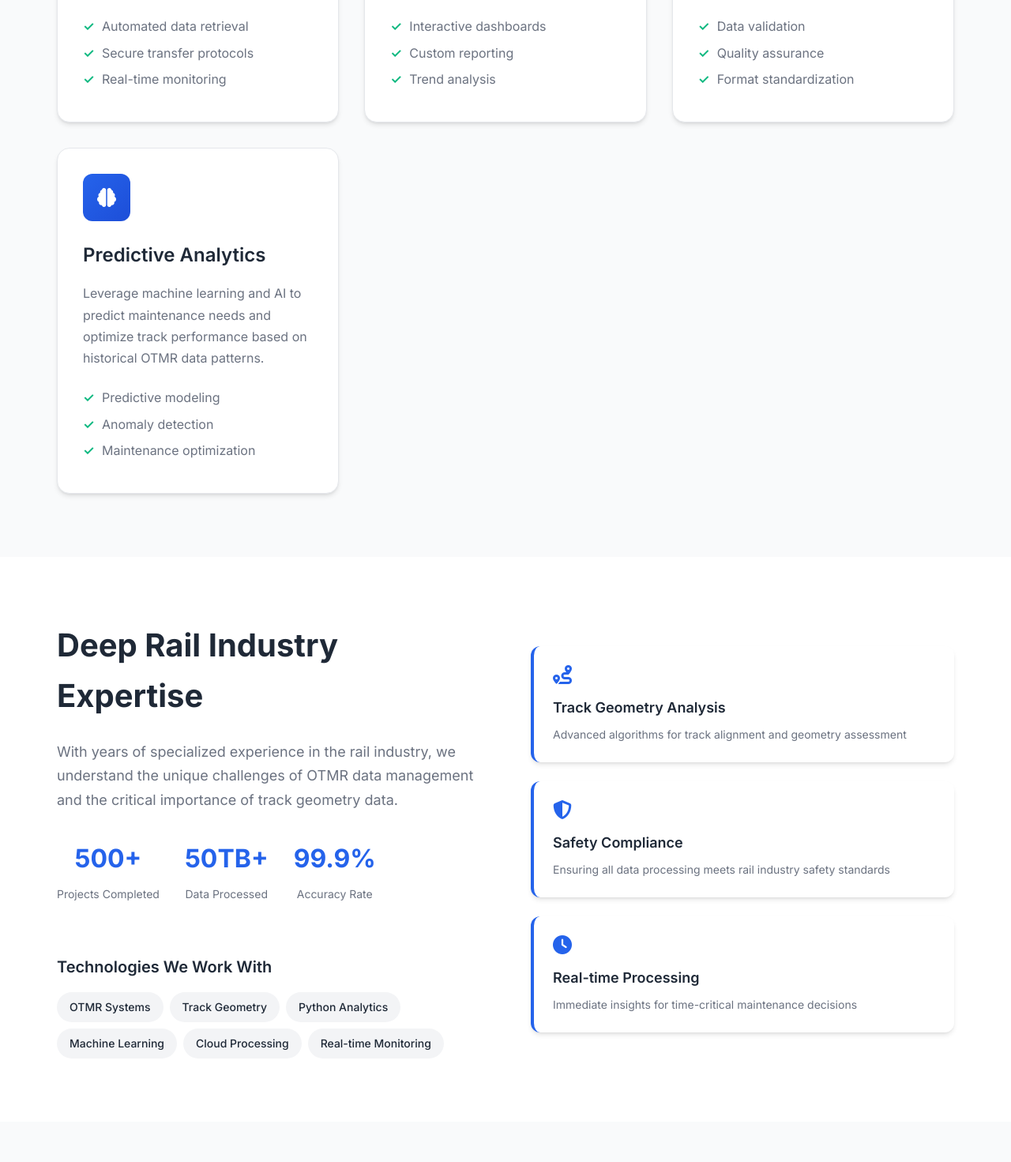
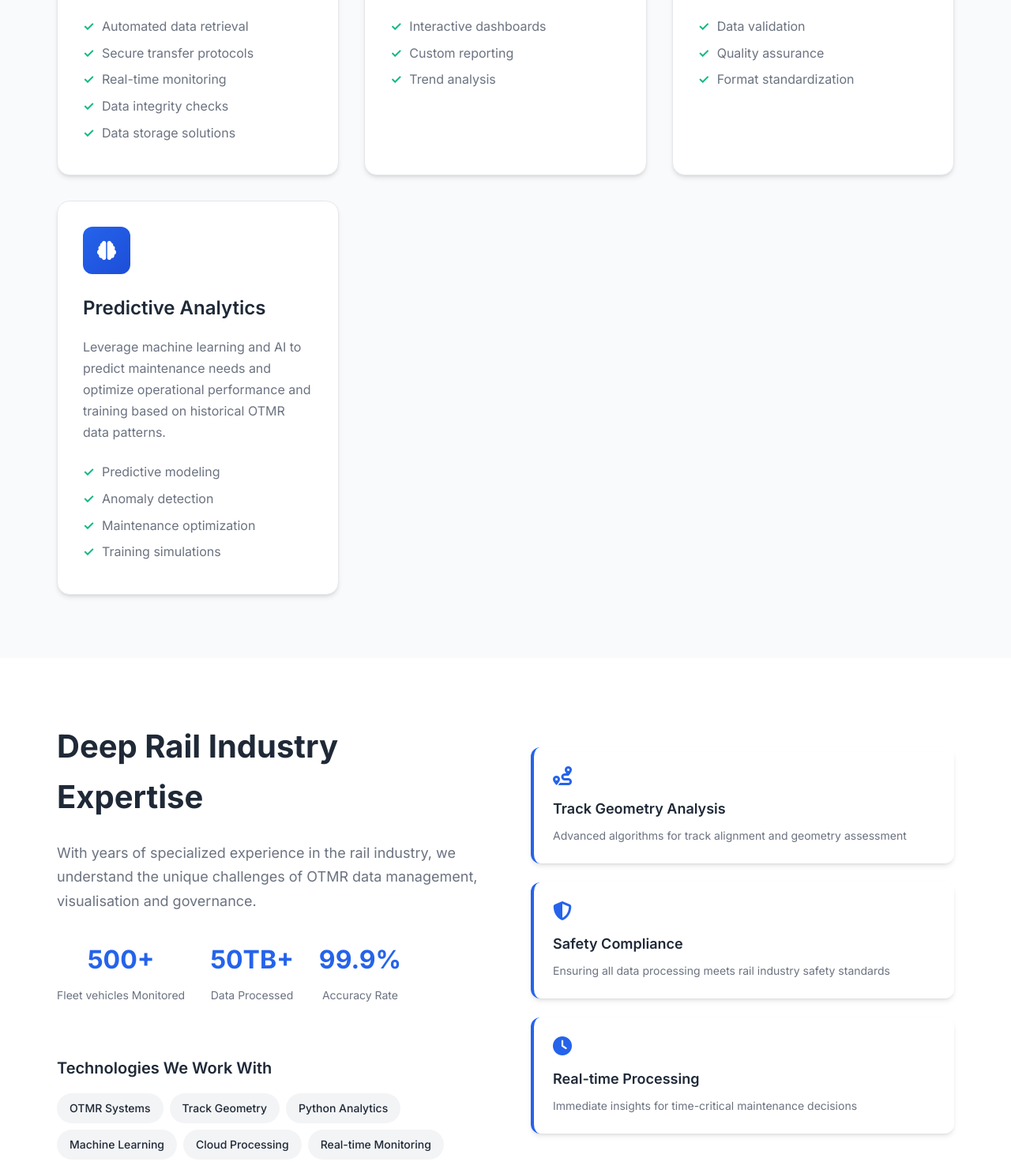
Before and after one commit to tonyroy/ontrack-landing, a plain HTML site: page docs/index.html in a window 1280 px wide. Shown: the part 1371-2842 px from the top of the page at 79% size. Drawn offline with Linux system fonts and the light colour scheme.

Commit message:
feat: first

```diff
--- a/index.html
+++ b/docs/index.html
@@ -99,6 +99,9 @@
                         <li>Automated data retrieval</li>
                         <li>Secure transfer protocols</li>
                         <li>Real-time monitoring</li>
+                        <li>Data integrity checks</li>
+                    </li>
+                    <li>Data storage solutions</li>
                     </ul>
                 </div>
 
@@ -136,11 +139,12 @@
                     </div>
                     <h3>Predictive Analytics</h3>
                     <p>Leverage machine learning and AI to predict maintenance needs and optimize
-                       track performance based on historical OTMR data patterns.</p>
+                       operational performance and training based on historical OTMR data patterns.</p>
                     <ul class="service-features">
                         <li>Predictive modeling</li>
                         <li>Anomaly detection</li>
                         <li>Maintenance optimization</li>
+                        <li>Training simulations</li>
                     </ul>
                 </div>
             </div>
@@ -154,12 +158,12 @@
                 <div class="expertise-text">
                     <h2>Deep Rail Industry Expertise</h2>
                     <p>With years of specialized experience in the rail industry, we understand the unique
-                       challenges of OTMR data management and the critical importance of track geometry data.</p>
+                       challenges of OTMR data management, visualisation and governance.</p>
 
                     <div class="expertise-stats">
                         <div class="stat">
                             <h3>500+</h3>
-                            <p>Projects Completed</p>
+                            <p>Fleet vehicles Monitored</p>
                         </div>
                         <div class="stat">
                             <h3>50TB+</h3>
@@ -253,14 +257,14 @@
                             <i class="fas fa-envelope"></i>
                             <div>
                                 <h4>Email</h4>
-                                <p>hello@ontrack-solutions.com</p>
+                                <p>sales@ontrackdata.net</p>
                             </div>
                         </div>
                         <div class="contact-method">
                             <i class="fas fa-phone"></i>
                             <div>
                                 <h4>Phone</h4>
-                                <p>+1 (555) 123-4567</p>
+                                <p>+61 (408) 26-4567</p>
                             </div>
                         </div>
                         <div class="contact-method">
```
Also changed, not shown: docs/script.js (renamed from script.js), docs/styles.css (renamed from styles.css).
